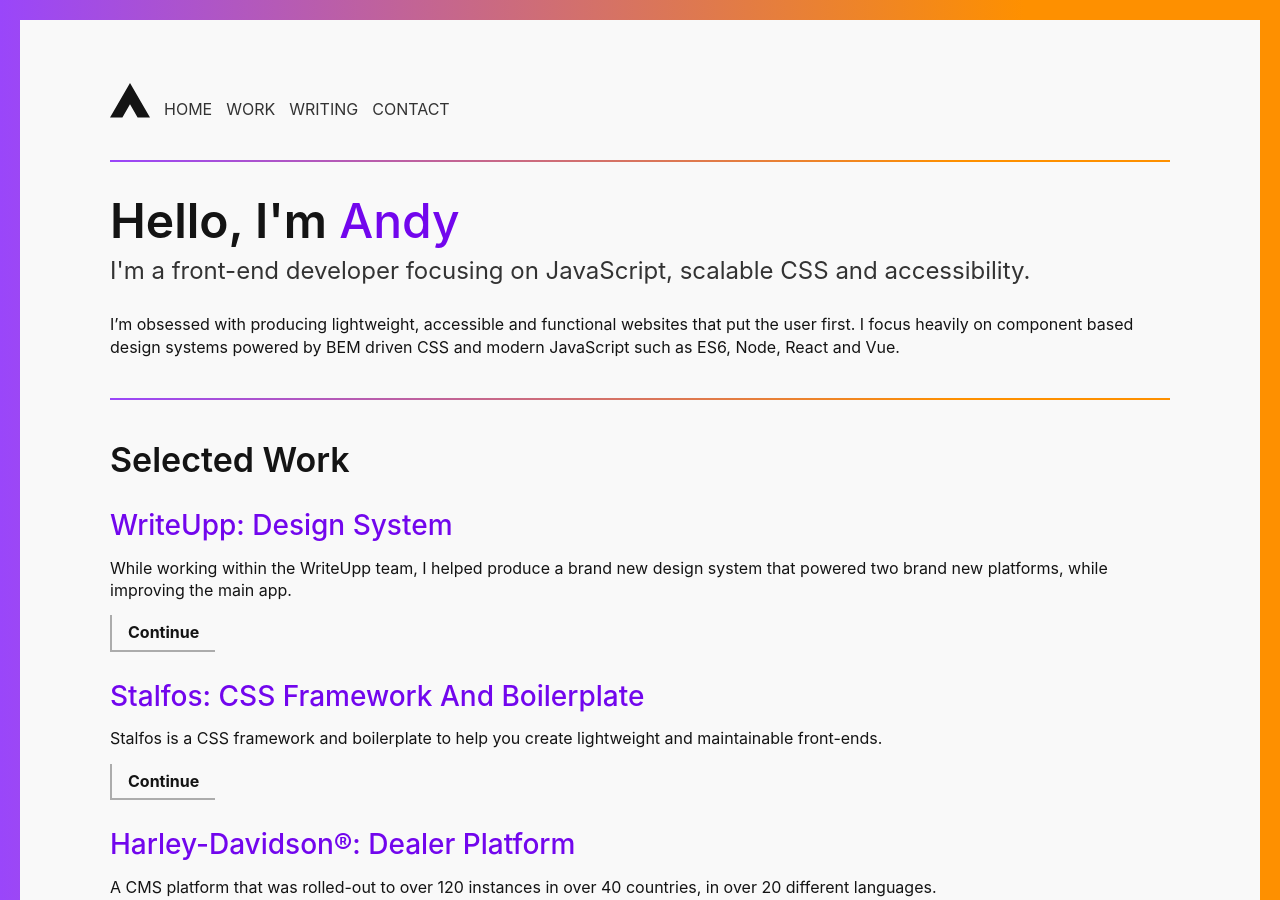
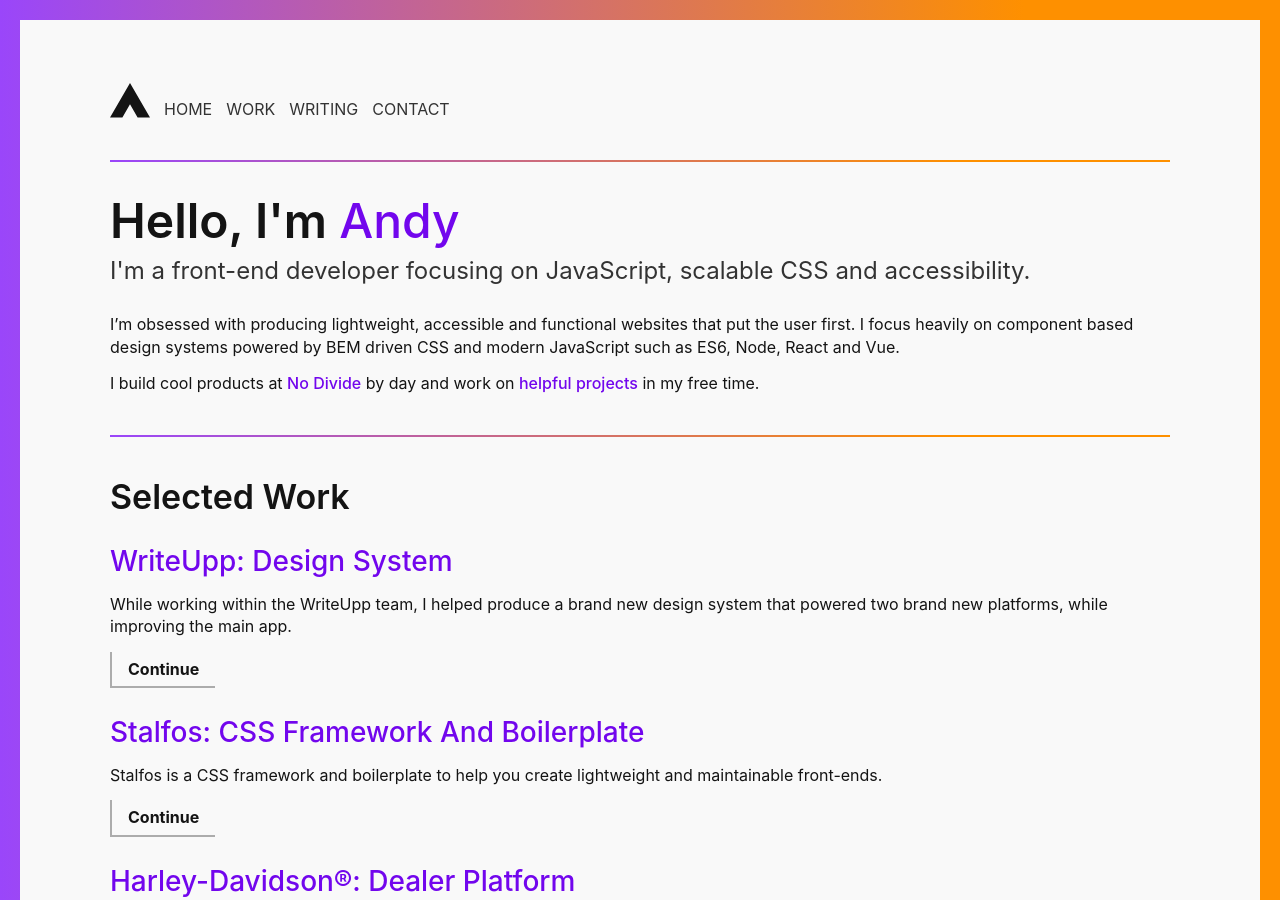
Before and after one commit to Andy-set-studio/hankchizljaw.io-legacy, a Jekyll site: the page built from index.md, in a window 1280 px wide and 900 px high. Built offline with Jekyll 4.4.1, drawn with Linux system fonts in a browser that asks for light colours.

Commit message:
Update intro

```diff
--- a/_includes/partials/headline.html
+++ b/_includes/partials/headline.html
@@ -8,7 +8,7 @@
     </div>
 
     {% if include.render_content %}
-        <article class="[ flow-vertical--double ] [ generic-content ] [ clear ]">
+        <article class="[ flow-vertical ] [ generic-content ] [ clear ]">
             {{ content }}
         </article>
     {% endif %}
--- a/index.md
+++ b/index.md
@@ -9,3 +9,5 @@ show_archive_link: true
 post_limit: 4
 ---
 I'm obsessed with producing lightweight, accessible and functional websites that put the user first. I focus heavily on component based design systems powered by BEM driven CSS and modern JavaScript such as ES6, Node, React and Vue.
+
+I build cool products at [No Divide](//nodividestudio.com) by day and work on [helpful projects](//github.com/hankchizljaw) in my free time.
```
Also changed, not shown: Gemfile.lock.
